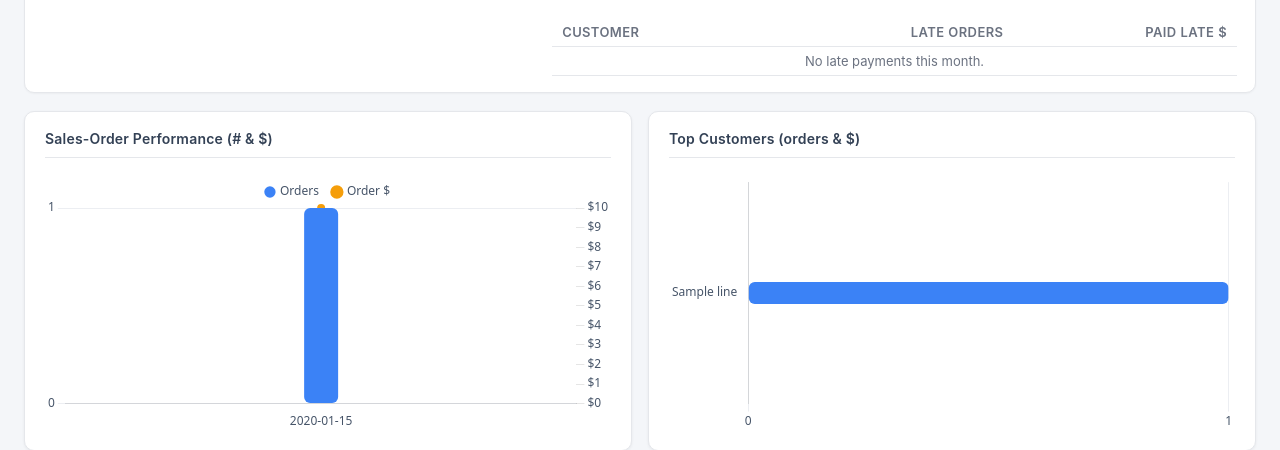
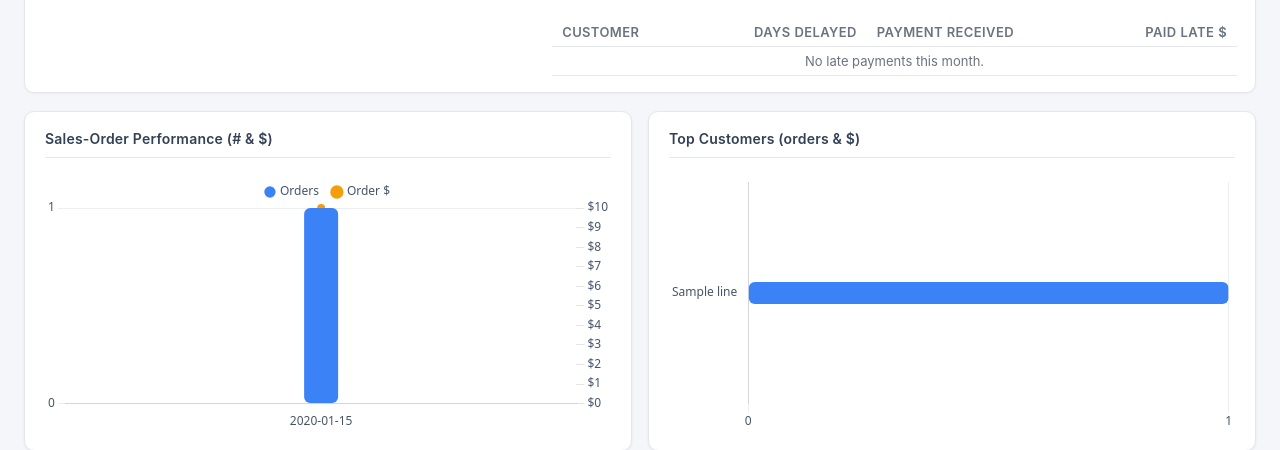
Before and after one commit to yogeshsql231/KPI-Dashboard, a PHP site: page /KPI-Dashboard/public/overview.php in a window 1280 px wide, after a click that opens the changed part. Shown: the part 758-1208 px from the top of the page. Run offline with PHP 8.4, Linux system fonts and the light colour scheme; tables that the repository leaves empty hold one stand-in row (values such as "Sample post"); data that the repository does not hold is empty.

Commit message:
Late Pay drill-down: add Days Delayed + Payment Received Month columns
Per feedback, the per-month customer table now reads
Customer -> Days Delayed (avg) -> Payment Received (month of last late
payment) -> Paid Late $. topLatePayers returns last_paid_date for the
received month.

```diff
--- a/public/overview.php
+++ b/public/overview.php
@@ -172,6 +172,8 @@ if (isset($payments)) {
         $lpDrill[$m] = array_map(static fn ($r) => [
             'customer' => (string) $r['customer'],
             'orders'   => (int) $r['late_invoices'],
+            'days'     => $r['avg_days_late'] !== null ? (int) round((float) $r['avg_days_late']) : null,
+            'payMonth' => $r['last_paid_date'] !== null ? date('M Y', strtotime((string) $r['last_paid_date'])) : '—',
             'value'    => (float) $r['paid_late'],
         ], $payments->topLatePayers($m . '-01', $monthEnd, 0, 8));
     }
@@ -300,9 +302,9 @@ $chartData = [
                         <div class="lp-pie"><canvas id="chartLpDrill" height="200"></canvas></div>
                         <table class="lp-cust">
                             <thead>
-                                <tr><th>Customer</th><th class="num">Late Orders</th><th class="num">Paid Late $</th></tr>
+                                <tr><th>Customer</th><th class="num">Days Delayed</th><th>Payment Received</th><th class="num">Paid Late $</th></tr>
                             </thead>
-                            <tbody id="lpCustBody"><tr><td colspan="3" class="empty">—</td></tr></tbody>
+                            <tbody id="lpCustBody"><tr><td colspan="4" class="empty">—</td></tr></tbody>
                         </table>
                     </div>
                 </div>
@@ -505,11 +507,13 @@ $chartData = [
                 if (chart) { chart.destroy(); chart = null; }
 
                 if (!data.length) {
-                    body.innerHTML = '<tr><td colspan="3" class="empty">No late payments this month.</td></tr>';
+                    body.innerHTML = '<tr><td colspan="4" class="empty">No late payments this month.</td></tr>';
                     return;
                 }
                 body.innerHTML = data.map((d) =>
-                    '<tr><td>' + d.customer + '</td><td class="num">' + Number(d.orders).toLocaleString() +
+                    '<tr><td>' + d.customer +
+                    '</td><td class="num">' + (d.days == null ? '—' : Number(d.days).toLocaleString() + ' days') +
+                    '</td><td>' + d.payMonth +
                     '</td><td class="num">' + usd(d.value) + '</td></tr>').join('');
                 chart = new Chart(canvas, {
                     type: 'doughnut',
--- a/src/PaymentRepository.php
+++ b/src/PaymentRepository.php
@@ -102,6 +102,9 @@ final class PaymentRepository
                 AVG(CASE WHEN paid_date IS NOT NULL
                           AND DATEDIFF(paid_date, due_date) > $g
                          THEN DATEDIFF(paid_date, due_date) END)        AS avg_days_late,
+                MAX(CASE WHEN paid_date IS NOT NULL
+                          AND DATEDIFF(paid_date, due_date) > $g
+                         THEN paid_date END)                            AS last_paid_date,
                 SUM(CASE WHEN paid_date IS NOT NULL
                           AND DATEDIFF(paid_date, due_date) > $g
                          THEN 1 ELSE 0 END)                             AS late_invoices
```
